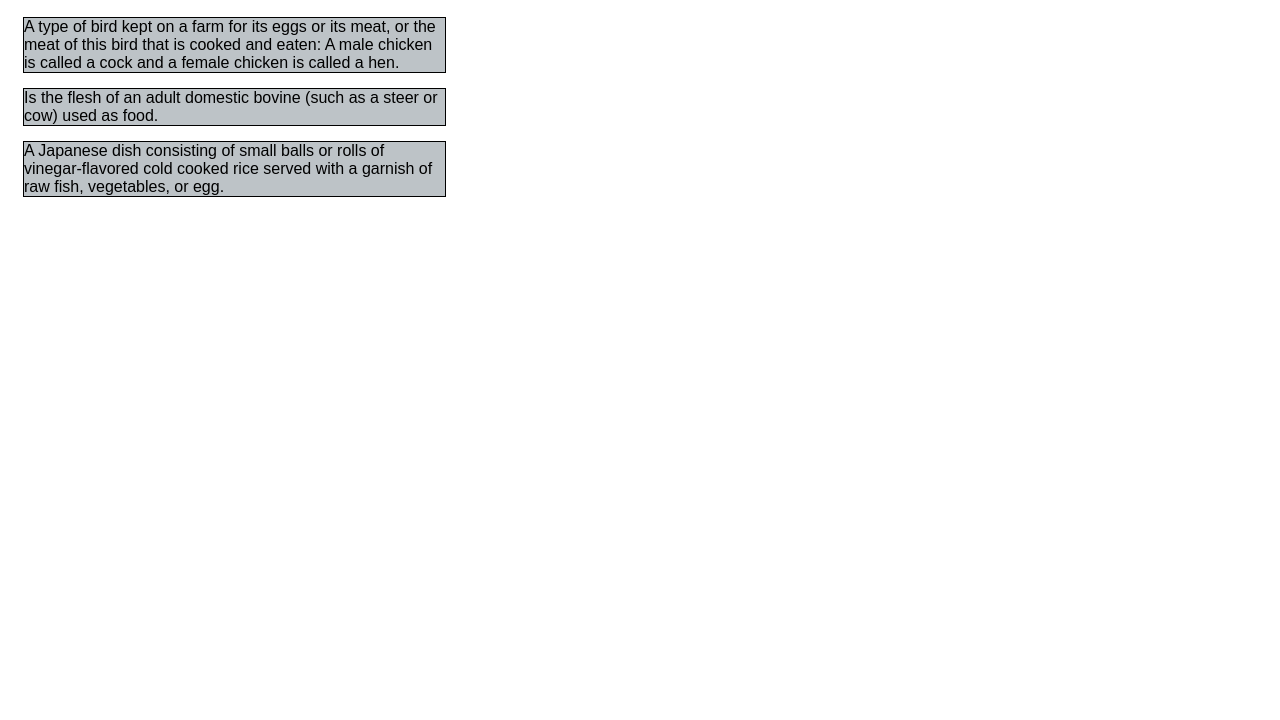
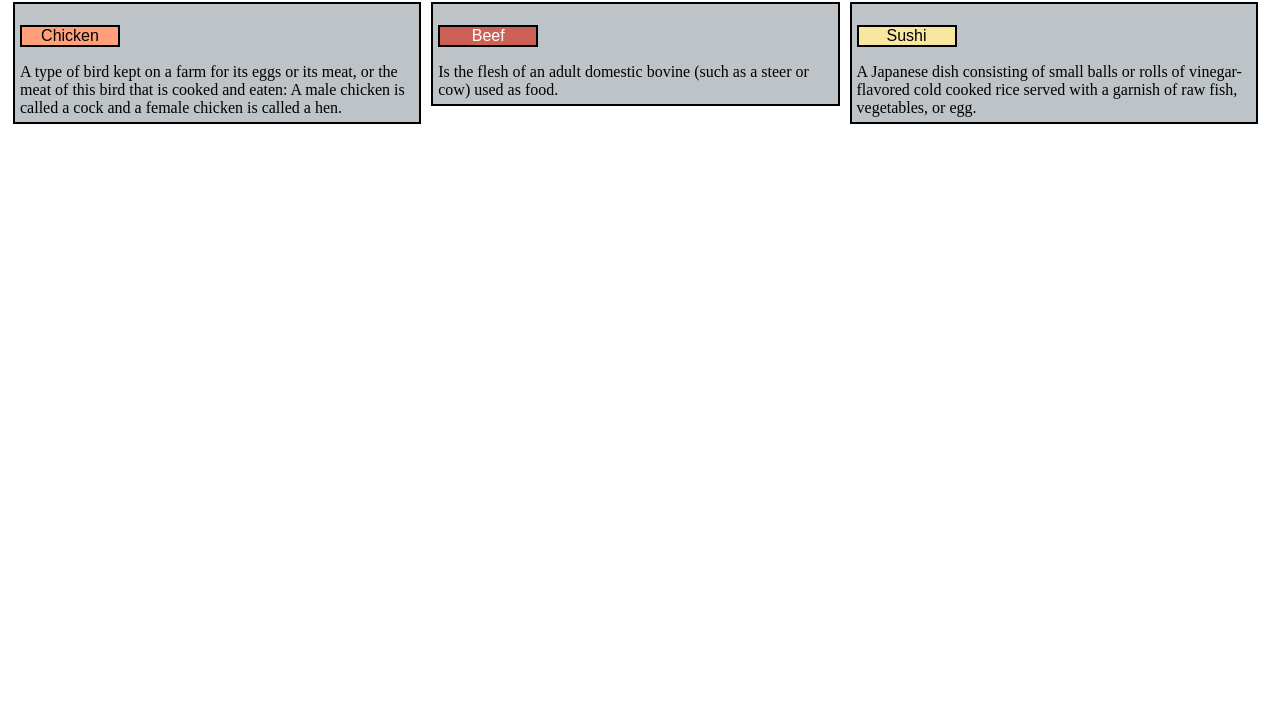
Before and after one commit to GlezRuben/Web_Developers_Course, a plain HTML site: page module2-solution/index.html in a window 1280 px wide. Shown: the part 80-800 px from the top of the page. Drawn offline with Linux system fonts and the light colour scheme.

Commit message:
Update index.html

```diff
--- a/module2-solution/index.html
+++ b/module2-solution/index.html
@@ -5,17 +5,49 @@
         <meta charset="urf-8">
         <title>Solution for Module 2</title>
         <style>
+            * {
+                box-sizing: border-box;
+            }
             h1 {
                 font-family: Arial, Helvetica, sans-serif;
                 text-align: center;
-                margin: 30px;
+                margin: 20px;
+            }
+
+            div#container {
+                background-color: #BDC3C7;
+                margin: 5px;
+                border: 2px solid black;
+                padding: 5px;
             }
 
             p {
-                border: 1px solid black;
-                margin: 15px;
-                background-color: #BDC3C7;
+                border: 2px solid black;
                 font-family: Arial, Helvetica, sans-serif;
+                width: 100px;
+                text-align: center;
+            }
+
+            #p1 {
+                background-color: #FFA07A;
+                position: relative;
+                top: 0px;
+                right: 0px;
+            }
+
+            #p2 {
+                background-color: #CD6155;
+                position: relative;
+                top: 0px;
+                left: 0px;
+                color: white;
+            }
+
+            #p3 {
+                background-color: #F9E79F ;
+                position: relative;
+                top: 0px;
+                right: 0px;
             }
 
             .row {
@@ -24,35 +56,60 @@
 
             /***** Desktop view *****/
             @media (min-width: 992px) {
-                #p1 {
-                    width: 33.33%;
+                .col-lg-1, .col-lg-2, .col-lg-3, .col-lg-4, .col-lg-5, .col-lg-6,
+                .col-lg-7, .col-lg-8, .col-lg-9, .col-lg-10, .col-lg-11, .col-lg-12 {
+                    float: left;
+                    border: 1px;
+                }
+                    .col-lg-1 {
+                        width: 100%;
+                    }
+                    .col-lg-2 {
+                        width: 50%;
+                    }
+                    .col-lg-3 {
+                        width: 32.3%;
+                    }
                 }
 
-                #p2 {
-                    width: 33.33%;
+                @media (min-width: 768px) and (max-width: 991px) {
+                .col-md-1, .col-md-2, .col-md-3, .col-md-4, .col-md-5, .col-md-6,
+                .col-md-7, .col-md-8, .col-md-9, .col-md-10, .col-md-11, .col-md-12 {
+                    float: left;
+                    border: 1px;
                 }
-
-                #p3 {
-                    width: 33.33%;
+                    .col-md-1 {
+                        width: 100%;
+                    }
+                    .col-md-2 {
+                        width: 48%;
+                    }
+                    .col-md-3 {
+                        width: 33.33%;
+                    }
                 }
-            }
         </style>
     </head>
     <body>
         <h1>Our Menu</h1>
         <div class="row">
-            <div>
-                <p id="p1" class="col">A type of bird kept on a farm for its eggs or its meat, or the meat
+            <div id="container" class="col-lg-3 col-md-2">
+                <p id="p1">Chicken</p>
+                A type of bird kept on a farm for its eggs or its meat, or the meat
                     of this bird that is cooked and eaten: A male chicken is called a
-                    cock and a female chicken is called a hen.</p>
+                    cock and a female chicken is called a hen.
             </div>
-            <div>
-                <p id="p2" class="col">Is the flesh of an adult domestic bovine (such as a steer or cow)
-                    used as food.</p>
+
+            <div id="container" class="col-lg-3 col-md-2">
+                <p id="p2">Beef</p>
+                Is the flesh of an adult domestic bovine (such as a steer or cow)
+                    used as food.
             </div>
-            <div>
-                <p id="p3">A Japanese dish consisting of small balls or rolls of vinegar-flavored
-                    cold cooked rice served with a garnish of raw fish, vegetables, or egg.</p>
+
+            <div id="container" class="col-lg-3 col-md-1">
+                <p id="p3">Sushi</p>
+                A Japanese dish consisting of small balls or rolls of vinegar-flavored
+                    cold cooked rice served with a garnish of raw fish, vegetables, or egg.
             </div>
         </div>
 
```
